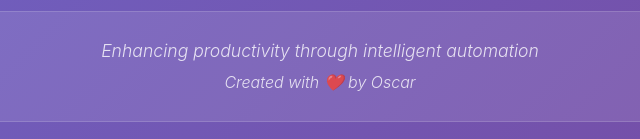
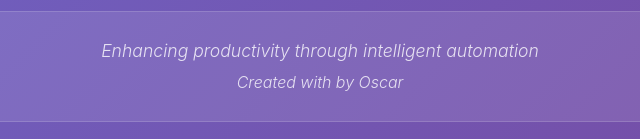
Before and after one commit to oscarwong1027/productivity-tools, a plain HTML site: page index.html in a window 1280 px wide. Shown: the part 1676-1815 px from the top of the page, 320-960 px from the left. Drawn offline with Linux system fonts and the light colour scheme.

Commit message:
Update index.html

```diff
--- a/index.html
+++ b/index.html
@@ -391,7 +391,7 @@ body {
 
 <footer class="footer">
   <p>Enhancing productivity through intelligent automation</p>
-  <p>Created with ❤️ by Oscar</p>
+  <p>Created with by Oscar</p>
 </footer>
 </div>
 
```
